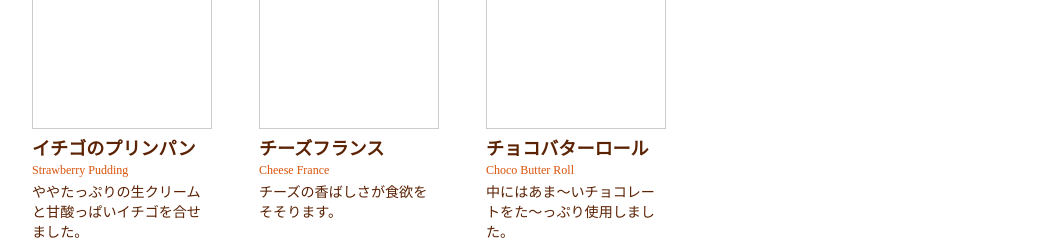
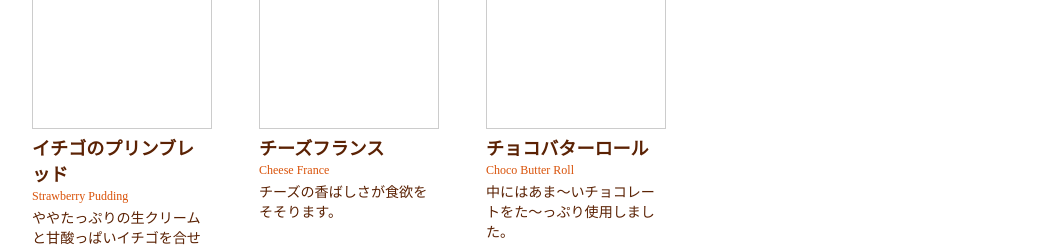
Before and after one commit to madyoc/bakery, a plain HTML site: page products.html in a window 1280 px wide. Shown: the part 238-485 px from the top of the page, without its empty margins (118-1161 px from the left). Drawn offline with Linux system fonts and the light colour scheme.

Commit message:
イチゴのプリンブレッド

```diff
--- a/products.html
+++ b/products.html
@@ -26,7 +26,7 @@
 			<div id="prodlist">
 				<ul>
 					<li><a href="item.html"><img src="images/product_01.jpg" alt="イチゴのプリンパン" /></a>
-						<p class="prod_name">イチゴのプリンパン</p>
+						<p class="prod_name">イチゴのプリンブレッド</p>
 						<p class="prod_name_eng">Strawberry Pudding</p>
 						<p>ややたっぷりの生クリームと甘酸っぱいイチゴを合せました。</p>
 						<p class="label"><img src="images/badge_new.png" width="80" height="80" alt="New" /></p>
```
